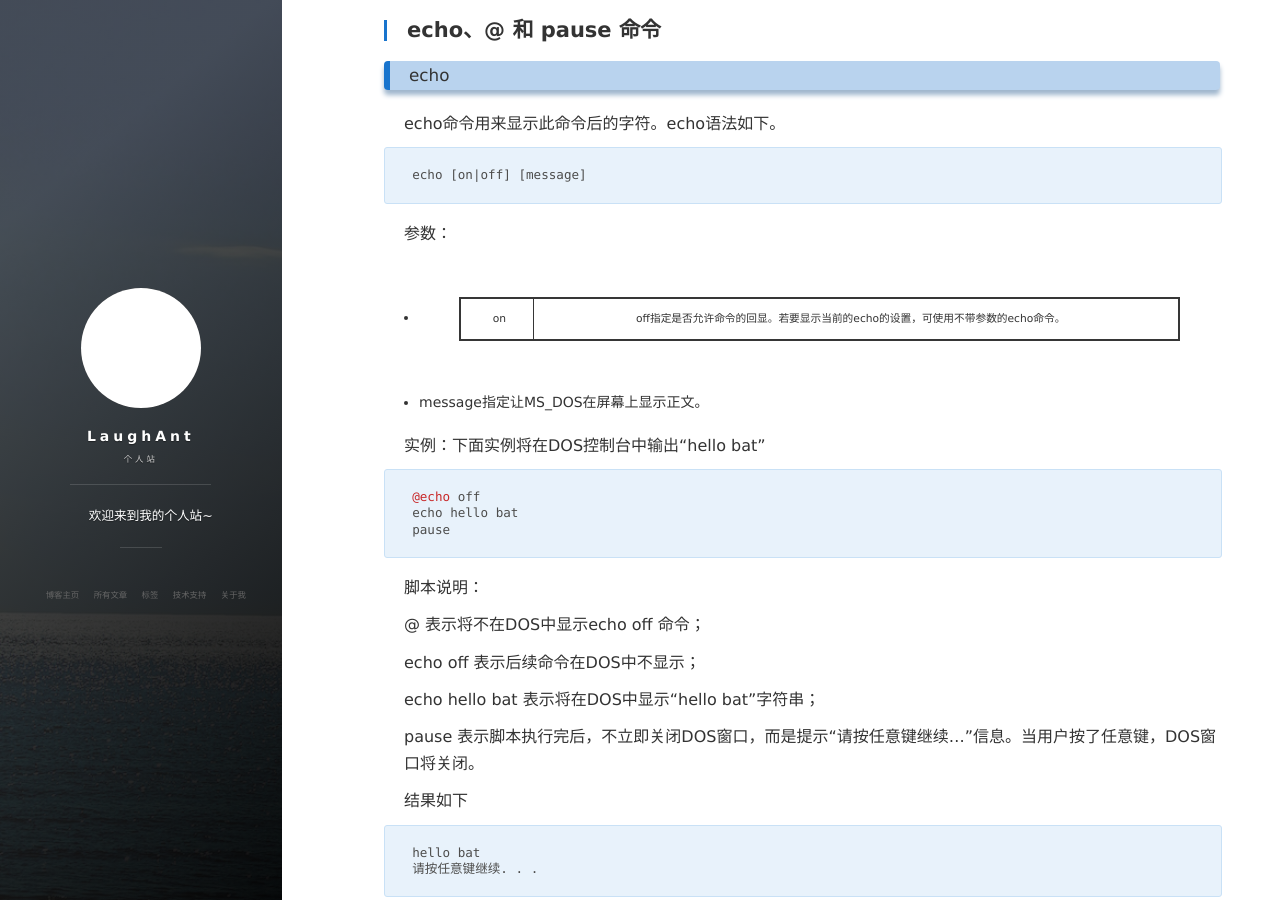
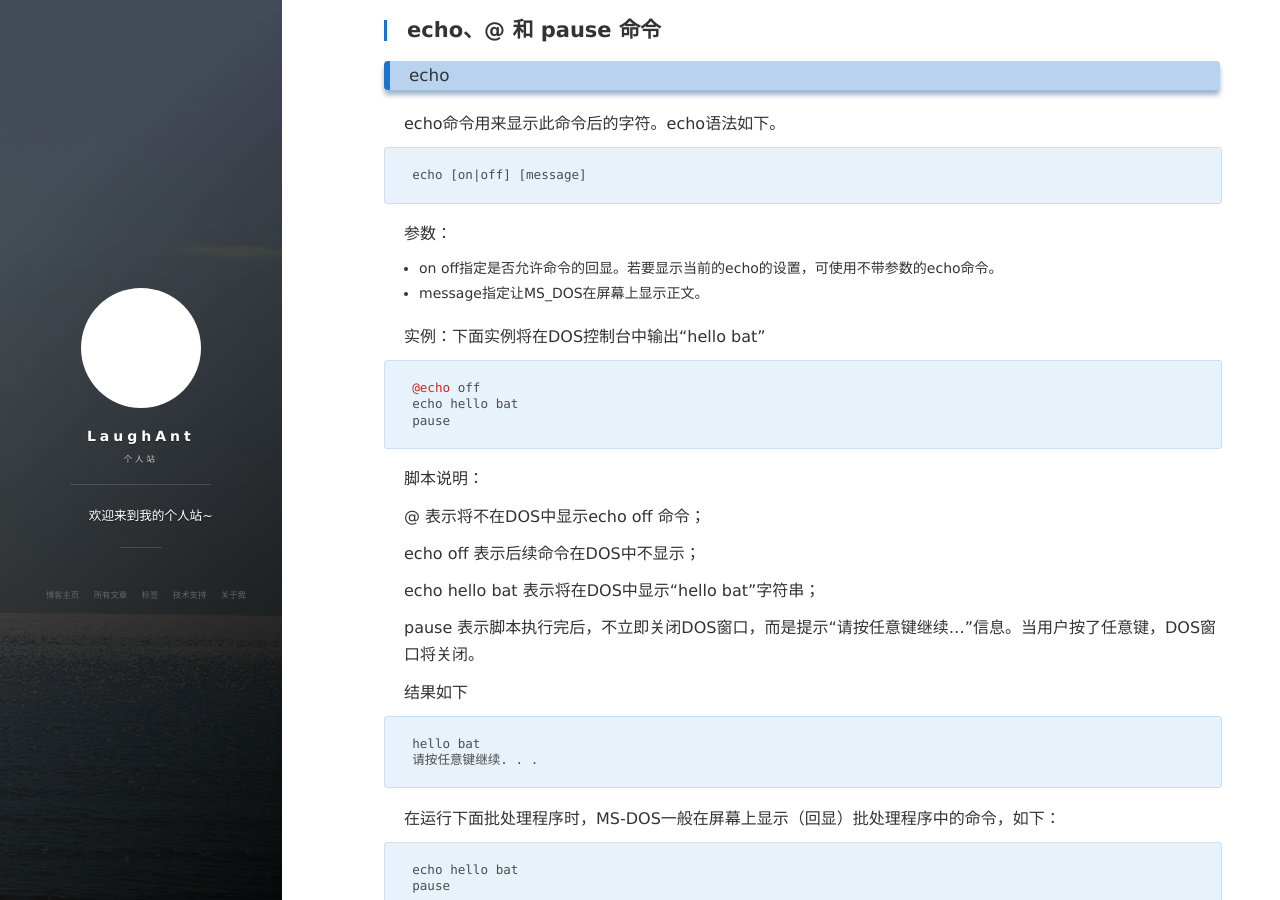
Before and after one commit to laughant/laughant.github.io, a Jekyll site: the page built from _posts/2020-01-01-Bat批处理教程.md, in a window 1280 px wide and 900 px high, scrolled down 2452 px. Built offline with Jekyll 4.4.1, drawn with Linux system fonts in a browser that asks for light colours; nearby versions of some CDN libraries; comment, search, counter and statistics services are not loaded.

````diff
--- a/_posts/2020-01-01-Bat批处理教程.md
+++ b/_posts/2020-01-01-Bat批处理教程.md
@@ -17,7 +17,7 @@ echo [on|off] [message]
 ```
 
 参数：
-- on | off指定是否允许命令的回显。若要显示当前的echo的设置，可使用不带参数的echo命令。
+- on  off指定是否允许命令的回显。若要显示当前的echo的设置，可使用不带参数的echo命令。
 - message指定让MS_DOS在屏幕上显示正文。
 
 实例：下面实例将在DOS控制台中输出“hello bat”
````
